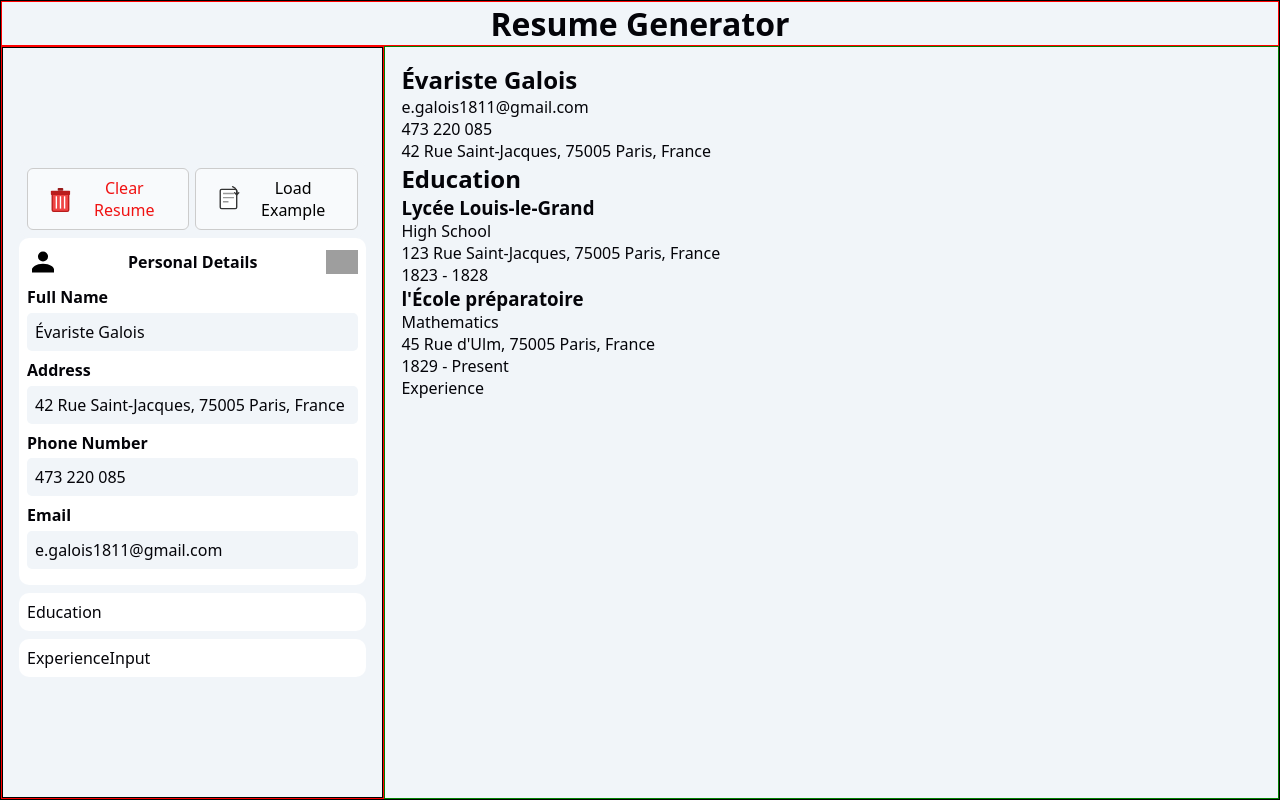
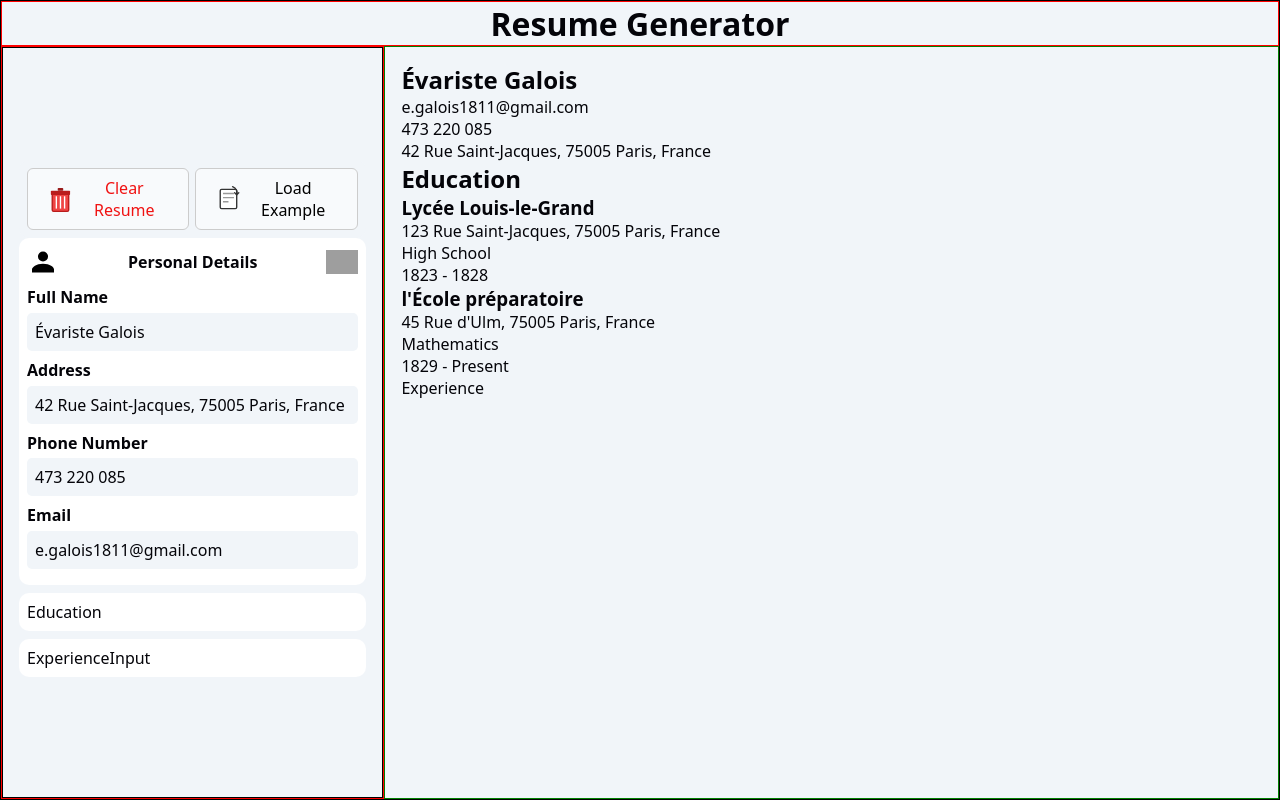
Before and after one commit to implexrr/cv-maker, a React (Vite) app: page / in a window 1280 px wide. Built offline with nearby package versions, Linux system fonts and the light colour scheme; grey boxes are pictures that could not be loaded.

Commit message:
feat(resumePreview): wrap education items in top/bot div

```diff
--- a/src/components/resumePreview/Education.jsx
+++ b/src/components/resumePreview/Education.jsx
@@ -1,7 +1,6 @@
 import slugify from "../../utils/slugify";
 
 const Education = ({educationData}) => {
-  console.log(educationData);
   return (
     <div id="educationPreview">
       <h2 className="education title">Education</h2>
@@ -10,10 +9,14 @@ const Education = ({educationData}) => {
           const key = slugify(`${eduItem.institution}-${eduItem.degree}-${eduItem.startDate}-${eduItem.endDate}`);
           return (
             <div key={key} className="educationItem">
-              <h3 className="institution">{eduItem.institution}</h3>
-              <div className="degree">{eduItem.degree}</div>
-              <div className="location">{eduItem.location}</div>
-              <div className="date">{eduItem.startDate} - {eduItem.endDate}</div>
+              <div className="top">
+                <h3 className="institution">{eduItem.institution}</h3>
+                <div className="location">{eduItem.location}</div>
+              </div>
+              <div className="bottom">
+                <div className="degree">{eduItem.degree}</div>
+                <div className="date">{eduItem.startDate} - {eduItem.endDate}</div>
+              </div>
             </div>
           );
         })}
```
